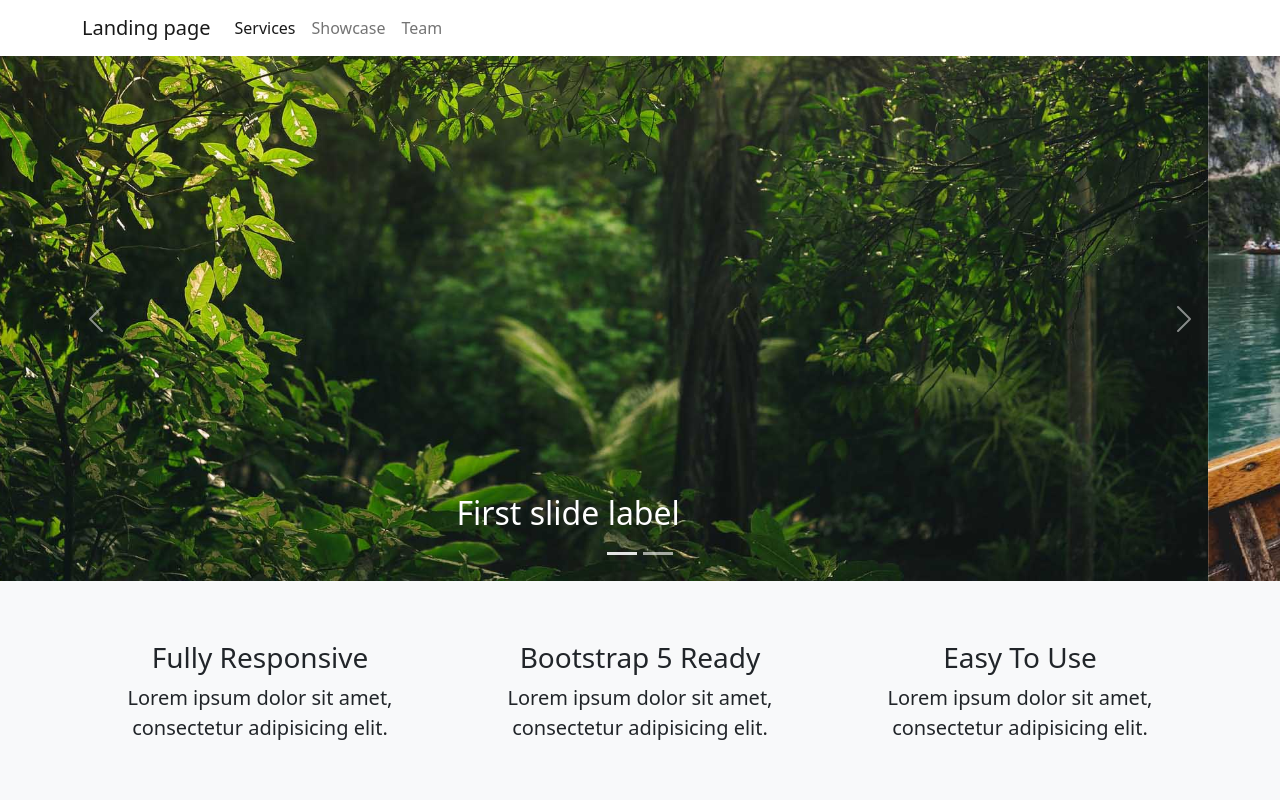
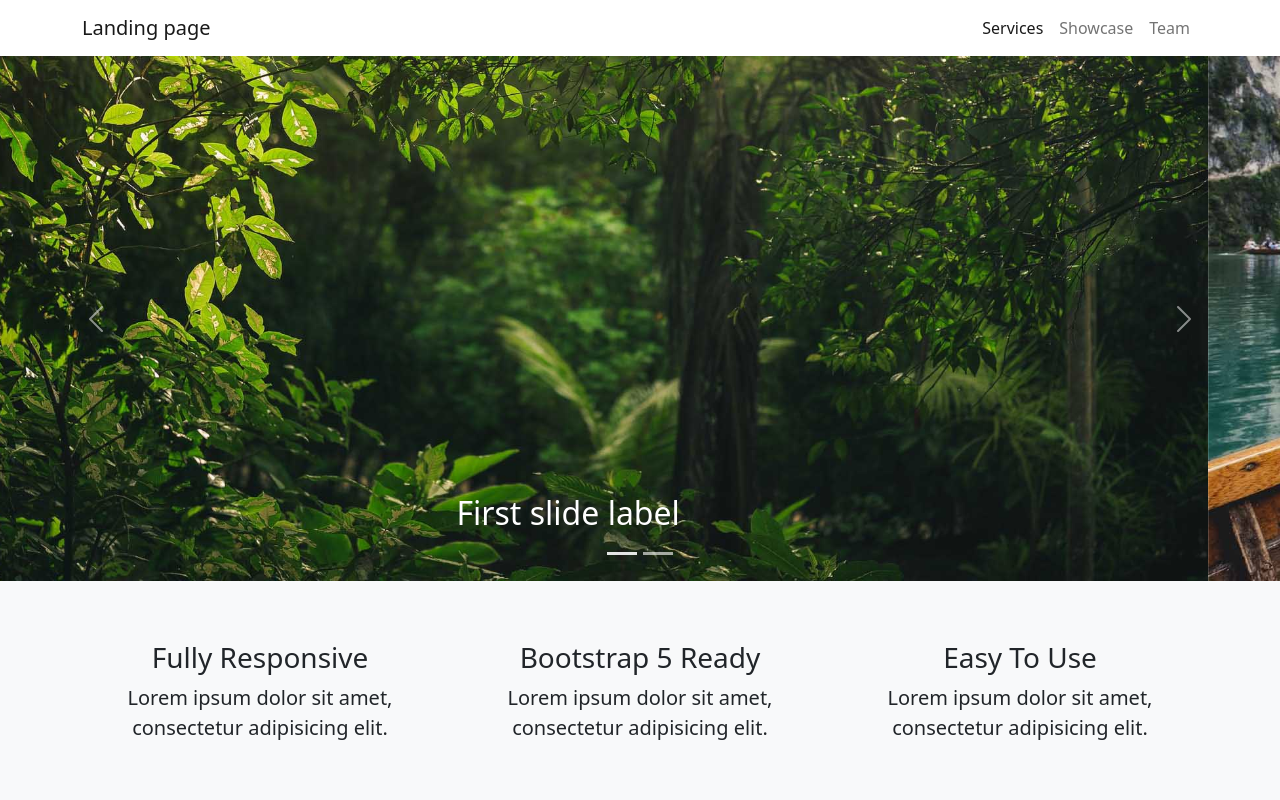
Before and after one commit to monika-ustjaniuk/landing-page, a plain HTML site: page index.html in a window 1280 px wide. Shown: the top 800 px of the page. Drawn offline with nearby package versions, Linux system fonts and the light colour scheme.

Commit message:
zmiana w nav

```diff
--- a/index.html
+++ b/index.html
@@ -19,8 +19,8 @@
         <button class="navbar-toggler" type="button" data-bs-toggle="collapse" data-bs-target="#navbarNav" aria-controls="navbarNav" aria-expanded="false" aria-label="Toggle navigation">
           <span class="navbar-toggler-icon"></span>
         </button>
-        <div class="collapse navbar-collapse" id="navbarNav">
-          <ul class="navbar-nav justify-content-end">
+        <div class="collapse navbar-collapse justify-content-end" id="navbarNav">
+          <ul class="navbar-nav">
             <li class="nav-item">
               <a class="nav-link active" aria-current="page" href="#">Services</a>
             </li>
```
